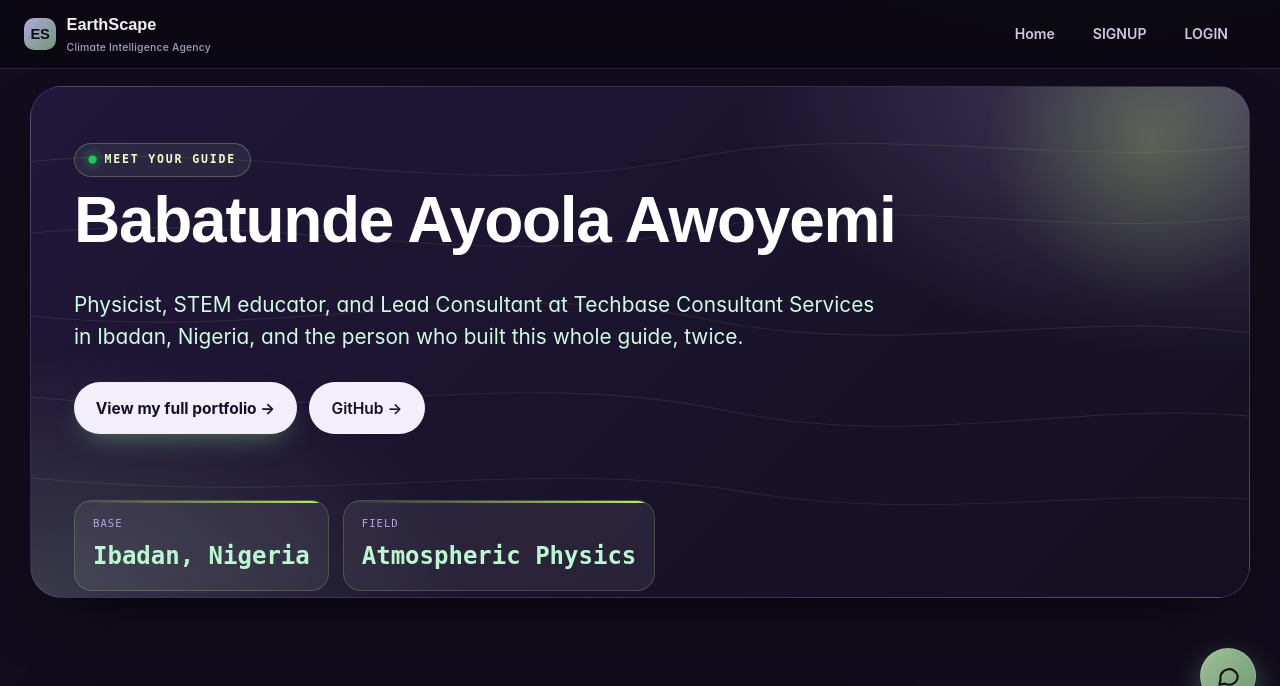
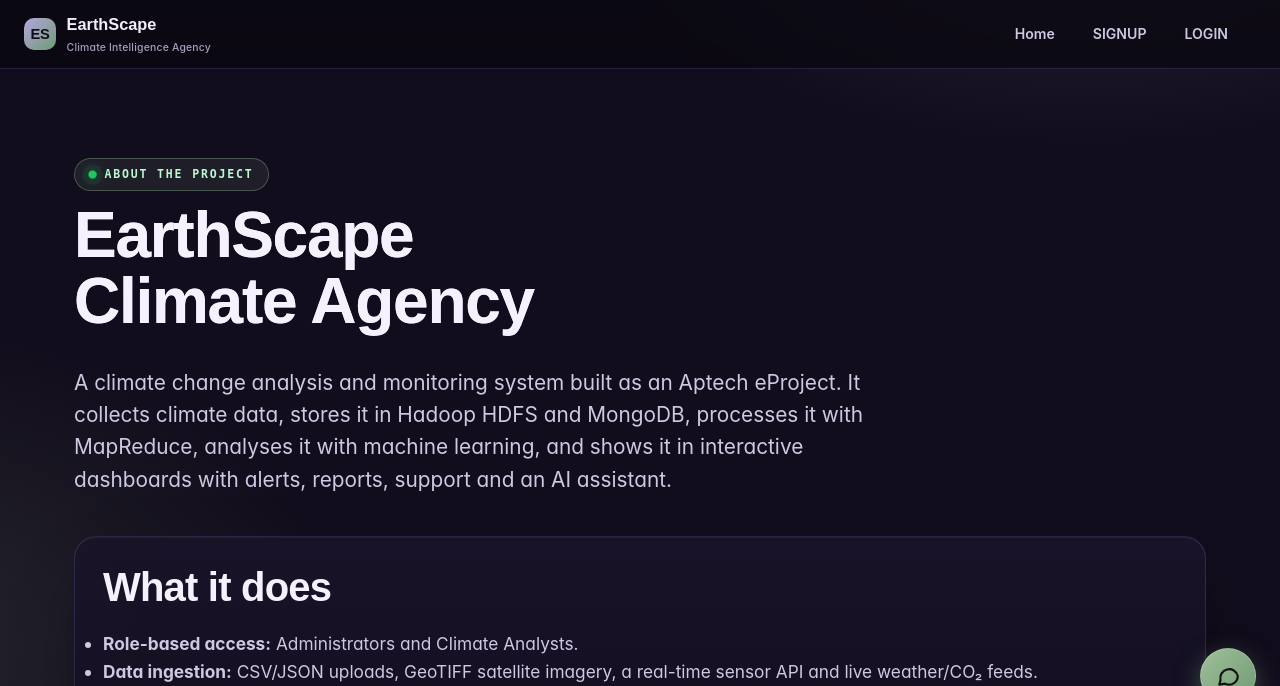
Before and after one commit to ari161-bit/climate-change-dashboard, a Django app: page /climatechanges/about/ in a window 1280 px wide. Shown: the top 686 px of the page. Run offline with Django 5.2, Linux system fonts and the light colour scheme; data comes from the database, SQL or seed files in the repository; data that the repository does not hold is empty; some libraries are stand-ins or nearby versions; some web fonts are replaced.

Commit message:
Replace About page with the EarthScape project and team

```diff
--- a/aptech-hadoop-eproject/climatechanges/templates/climatechanges/pages/about.html
+++ b/aptech-hadoop-eproject/climatechanges/templates/climatechanges/pages/about.html
@@ -2,74 +2,44 @@
 {% block title %}About · EarthScape{% endblock %}
 {% block body %}
 <main id="main">
-<section class="hero">
-    <svg class="isolines" viewBox="0 0 1200 500" preserveAspectRatio="none" aria-hidden="true">
-      <defs>
-        <linearGradient id="iso1" x1="0" y1="0" x2="1" y2="0">
-          <stop offset="0%" stop-color="#16847A"/><stop offset="100%" stop-color="#EE8C3C"/>
-        </linearGradient>
-      </defs>
-      <g fill="none" stroke="url(#iso1)" stroke-width="1.1" opacity=".35">
-        <path d="M-50,80 C200,40 400,120 650,70 C850,30 1050,90 1250,50"/>
-        <path d="M-50,150 C220,110 420,190 660,140 C870,100 1040,160 1250,120"/>
-        <path d="M-50,220 C240,260 440,180 670,230 C880,270 1040,210 1250,250"/>
-        <path d="M-50,300 C260,340 460,270 690,320 C890,360 1050,300 1250,330"/>
-        <path d="M-50,380 C280,420 480,360 710,400 C900,430 1060,390 1250,410"/>
-      </g>
-    </svg>
-    <div class="hero-inner hero-inner--narrow">
-      <div>
-        <p class="eyebrow">Meet your guide</p>
-        <h1>Babatunde Ayoola Awoyemi</h1>
-        <p class="lede">Physicist, STEM educator, and Lead Consultant at Techbase Consultant Services in Ibadan, Nigeria, and the person who built this whole guide, twice.</p>
-        <div class="hero-ctas"><a href="https://babatundeawo.github.io/" class="btn btn-primary" target="_blank" rel="noopener">View my full portfolio →</a><a href="https://github.com/babatundeawo" class="btn btn-ghost" target="_blank" rel="noopener">GitHub →</a></div>
-      </div>
-
-    </div>
-    <div class="readout"><div class="readout-inner"><div class="readout-cell"><span class="ro-label">Base</span><span class="ro-value">Ibadan, Nigeria</span></div><div class="readout-cell"><span class="ro-label">Field</span><span class="ro-value tone-cool">Atmospheric Physics</span></div></div></div>
-  </section>
-
 <section class="section">
   <div class="wrap">
-    <div class="layout-2col">
-      <div>
-        <div class="avatar-frame reveal">
-          <img src="/static/images/profile/babatunde.jpg" alt="Babatunde Ayoola Awoyemi" onerror="this.style.display='none'; this.nextElementSibling.style.display='flex';">
-          <div class="initials" style="display:none;width:100%;height:100%;align-items:center;justify-content:center;">BA</div>
-        </div>
-        <ul class="credential-list">
-          <li><span class="dot"></span> B.Sc. Physics, University of Ibadan (2014)</li>
-          <li><span class="dot"></span> M.Sc. Atmospheric Physics, University of Ibadan (2019)</li>
-          <li><span class="dot"></span> Research: satellite (MODIS/CERES) &amp; ground-based solar radiation modelling</li>
-          <li><span class="dot"></span> Published researcher, direct solar irradiance estimation under all-sky conditions (2020)</li>
-          <li><span class="dot"></span> Lead Consultant, Techbase Consultant Services</li>
-          <li><span class="dot"></span> Volunteer STEM educator, RCCG Kingdom Diplomats Youth Church</li>
-        </ul>
-      </div>
-      <div class="prose reveal">
-        <h2>From a classroom slide deck to an open learning project</h2>
-        <p>Years ago, I put together a presentation on global warming for a student to use in class. He never came back for it, and the files sat untouched for a long time. Rebuilding it felt like the right way to put that work to use, not as a one-off assignment, but as something anyone curious about climate change could explore, learn from, and act on.</p>
-        <p>My own background is in atmospheric physics, I studied how sunlight and heat move through the atmosphere, and how satellites like MODIS and CERES help us measure it from space. That's part of why this site leans on real instrument-style numbers wherever it can, rather than vague claims: it's how I was trained to think about the atmosphere in the first place.</p>
-        <p>Outside of climate and physics, I run <strong>Techbase Consultant Services</strong>, where I work across IT consultancy, web development, robotics, and, closest to my heart, STEM education for young people across Nigeria. I also teach and help build curriculum at my church, and spend a fair amount of free time on photography, football, and long drives.</p>
-        <h2 style="margin-top:1.2em;">A few other things I've built</h2>
-        <div class="project-strip">
-          <a href="https://babatundeawo.github.io/ai-prompt-library/" target="_blank" rel="noopener"><span>AI Prompt Library: 200+ curated, searchable prompts</span><span>↗</span></a>
-          <a href="https://babatundeawo.github.io/ai-studio-android-guide/" target="_blank" rel="noopener"><span>AI Studio Android Guide</span><span>↗</span></a>
-          <a href="https://babatundeawo.github.io/career-engine-guide/" target="_blank" rel="noopener"><span>Personal AI Career Engine: a guided career-building system</span><span>↗</span></a>
-          <a href="https://techbaseng.github.io/" target="_blank" rel="noopener"><span>Techbase STEM Academy: courses, Scratch &amp; robotics lessons</span><span>↗</span></a>
-        </div>
-        <a href="https://babatundeawo.github.io/" target="_blank" rel="noopener" class="btn btn-amber" style="margin-top:20px;width:100%;justify-content:center;">🔗 See everything I've built, My Portfolio →</a>
-        <div class="callout callout--note" style="margin-top:28px;">
-          <span class="callout-label">A note for whoever's reading this</span>
-          <p>If you're a teacher, student, or just someone who stumbled in here, this site is free to use, copy and remix for learning. If it helps you explain climate change to someone else, it's done its job.</p>
-        </div>
-      </div>
+    <div class="section-head">
+      <p class="eyebrow">About the project</p>
+      <h1>EarthScape Climate Agency</h1>
+      <p class="lede">A climate change analysis and monitoring system built as an Aptech eProject. It collects climate data, stores it in Hadoop HDFS and MongoDB, processes it with MapReduce, analyses it with machine learning, and shows it in interactive dashboards with alerts, reports, support and an AI assistant.</p>
+    </div>
+
+    <div class="card" style="padding:28px;margin-bottom:22px">
+      <h2 style="margin-top:0">What it does</h2>
+      <ul>
+        <li><b>Role-based access:</b> Administrators and Climate Analysts.</li>
+        <li><b>Data ingestion:</b> CSV/JSON uploads, GeoTIFF satellite imagery, a real-time sensor API and live weather/CO&#8322; feeds.</li>
+        <li><b>Big data:</b> Hadoop HDFS storage and MapReduce jobs (Hadoop Streaming), plus a MongoDB document store.</li>
+        <li><b>Machine learning:</b> trend prediction to 2035, anomaly detection and correlation analysis.</li>
+        <li><b>Dashboards, alerts and reports:</b> interactive charts and maps, threshold alerts, PDF/CSV reports and a Tableau extract.</li>
+        <li><b>Support:</b> a ticketing system and an AI chatbot that answers climate and site questions.</li>
+      </ul>
+    </div>
+
+    <div class="card" style="padding:28px;margin-bottom:22px">
+      <h2 style="margin-top:0">The team</h2>
+      <p>Aptech students, Batch 2023&ndash;2026, Semester 6 (PR2-202310F+07F) &middot; Faculty: <b>Sir Majid</b></p>
+      <table style="width:100%;border-collapse:collapse;margin-top:10px">
+        <tr><th style="text-align:left;padding:8px">#</th><th style="text-align:left;padding:8px">Name</th><th style="text-align:left;padding:8px">Student ID</th></tr>
+        <tr><td style="padding:8px">1</td><td style="padding:8px"><b>Amfahh Jawad Naji</b></td><td style="padding:8px">Student1527518</td></tr>
+        <tr><td style="padding:8px">2</td><td style="padding:8px">Kouser Perveen</td><td style="padding:8px">Student1458945</td></tr>
+        <tr><td style="padding:8px">3</td><td style="padding:8px">Sabir Ali</td><td style="padding:8px">Student1527441</td></tr>
+        <tr><td style="padding:8px">4</td><td style="padding:8px">Muzammil Ali</td><td style="padding:8px">Student1527437</td></tr>
+      </table>
+    </div>
+
+    <div class="card" style="padding:28px">
+      <h2 style="margin-top:0">Where we study</h2>
+      <p>Aptech Learning, Shahrah-e-Faisal Center<br>Ste 202-203, 2nd Floor, Progressive Center, Main Shahra-e-Faisal, near Lal Kothi (house), Block 6, P.E.C.H.S., Karachi, 75400</p>
+      <p style="margin-top:16px"><a class="btn btn-primary" href="/climatechanges/console/">Open the console &rarr;</a></p>
     </div>
   </div>
 </section>
-
 </main>
 {% endblock %}
-{% block scripts %}
-
-{% endblock %}
```
